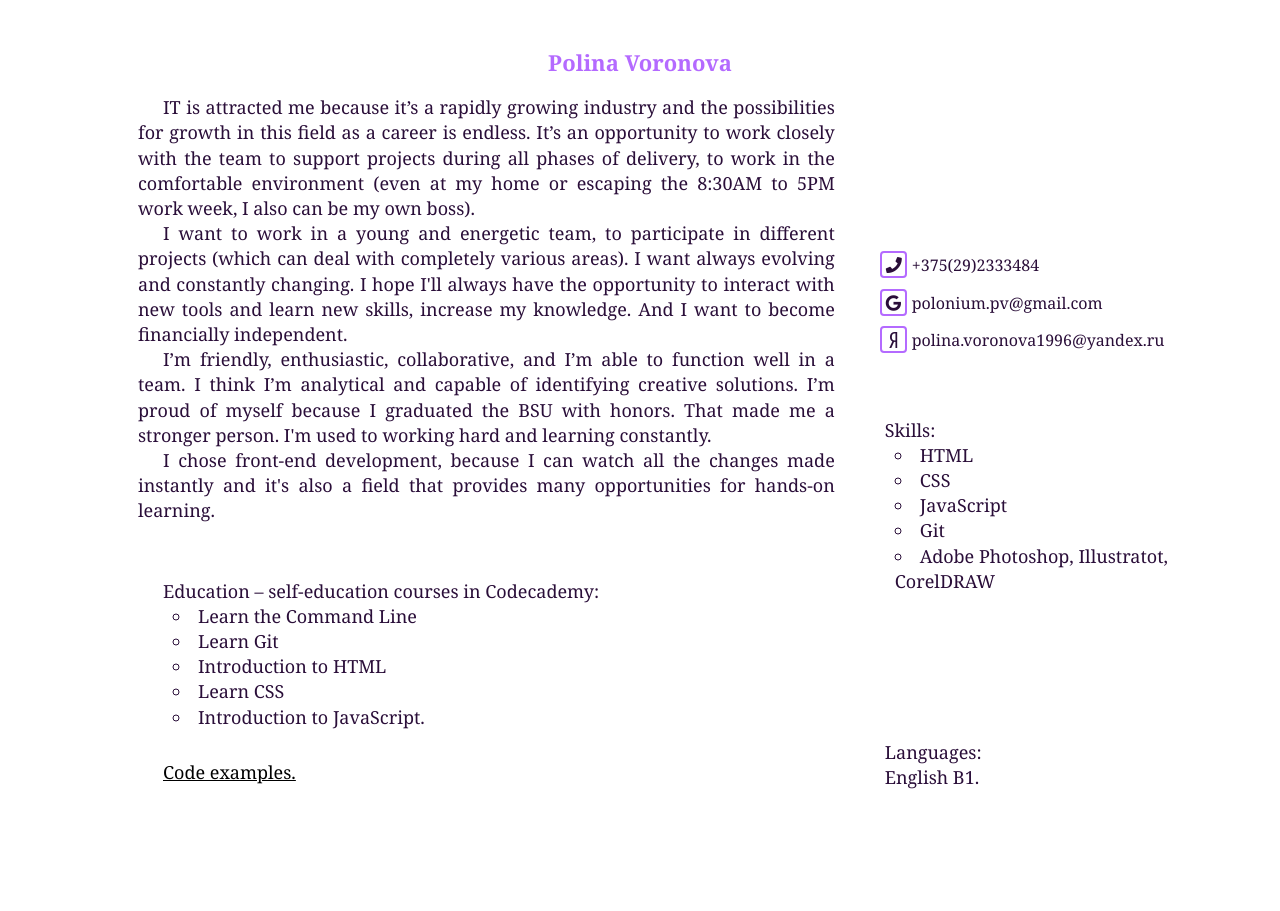
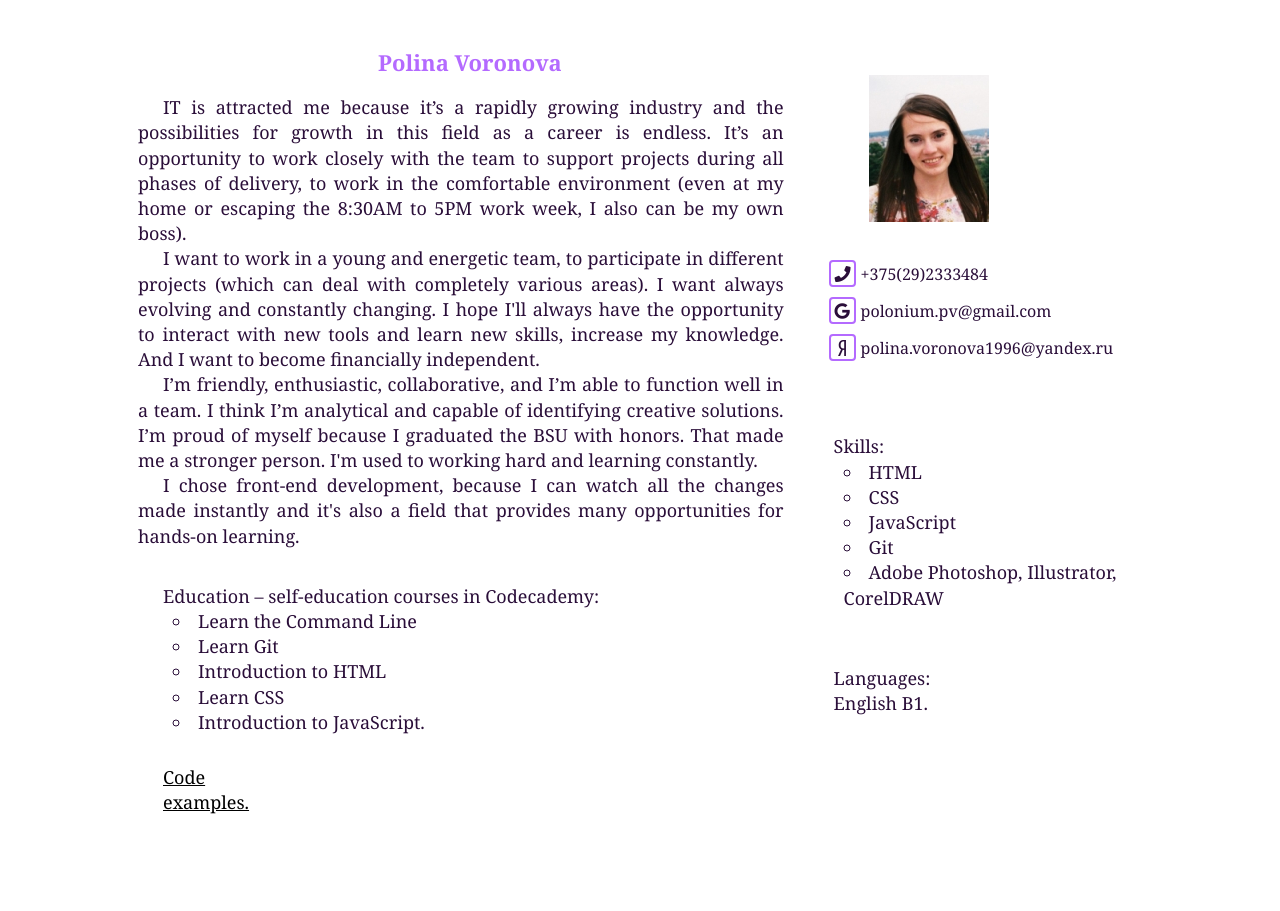
Before and after one commit to polinavoronova/rsschool-cv, a plain HTML site: page index.html in a window 1280 px wide. Drawn offline with nearby package versions, Linux system fonts and the light colour scheme.

Commit message:
'refactor:change-structure-of-the-project'

```diff
--- a/index.html
+++ b/index.html
@@ -17,6 +17,9 @@
                 <p>I’m friendly, enthusiastic, collaborative, and I’m able to function well in a team. I think I’m analytical and capable of identifying creative solutions. I’m proud of myself because I graduated the BSU with honors. That made me a stronger person. I'm used to working hard and learning constantly.</p>
                 <p>I chose front-end development, because I can watch all the changes made instantly and it's also a field that provides many opportunities for hands-on learning. </p>
             </div>
+            <div class="box photo">
+                <img src="./photo.jpg" alt="photo Polina Voronova" >
+            </div>
             <address class="box contact-info">
                 <div class="icon"><i class="fas fa-phone"></i><p>+375(29)2333484</p></div>
                 <div class="icon"><i class="fab fa-google"></i><p>polonium.pv@gmail.com</p></div>
@@ -33,19 +36,21 @@
                 </ul>
                 <a href='https://github.com/polinavoronova/js-tasks' target="_blank" rel="noopener">Code examples.</a>
             </div>
-            <div class="box skills">
+            <div class="box skills-lang">
+                <div class="skills">
                     <p>Skills:</p>
                     <ul>
                         <li>HTML</li>
                         <li>CSS</li>
                         <li>JavaScript</li>
                         <li>Git</li>
-                    <li>Adobe Photoshop, Illustratot, CorelDRAW</li>
-                </ul>
+                        <li>Adobe Photoshop, Illustrator, CorelDRAW</li>
+
                 </div>
-            <div class="box lang">
+                <div class="lang">
                     <p>Languages:<br/>
                         English B1.</p>
+                </div>
             </div>
         </div>
     </section>
--- a/style.css
+++ b/style.css
@@ -9,15 +9,15 @@ body {
 }
 
 h1 {
-    text-align: center;
     font-size: 22px;
     font-weight: bold;
     color: rgba(180, 106, 255, 1);
+    padding-left: 250px;
 }
 
 .grid {
     display: grid;
-    grid-template: 1fr 1fr 1fr 1fr 1fr / 70% 30%;
+    grid-template: 1fr 1fr 1fr 1fr 1fr / 65% 35%;
     column-gap: 30px;
     row-gap: 15px;
 }
@@ -27,6 +27,10 @@ h1 {
 
 .about-myself {
     grid-area: 1 / 1 / 4 / 1;
+}
+
+.photo {
+    padding: 0 0 0 45px;
 }
 
 .contact-info {
@@ -40,12 +44,8 @@ h1 {
     grid-area: 4 / 1 / 6 / 1;
 }
 
-.skills, .lang{
+.skills-lang{
     grid-area: 3 / 2 / 5 / 2;
-}
-
-.lang {
-    grid-area: 5 / 2 / 5 / 2;
 }
 
 .icon {
@@ -71,11 +71,16 @@ h1 {
     text-indent: 25px;
 }
 
+.education-code-examples {
+    padding: 0 10px;
+}
+
 .education-code-examples p {
     text-indent: 25px;
 }
 
 .education-code-examples a {
+    width: 127px;
     display: block;
     color: black;
     margin: 30px 0 0 25px;
@@ -97,3 +102,7 @@ ul {
     padding-left: 10px;
     text-align: left;
 }
+
+.lang {
+    padding-top: 55px;
+}
```
Also changed, not shown: photo.jpg (added). Lines whose indentation alone changed are shown as unchanged.
